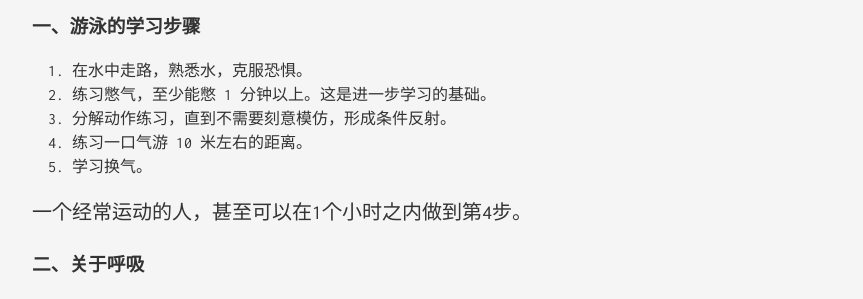
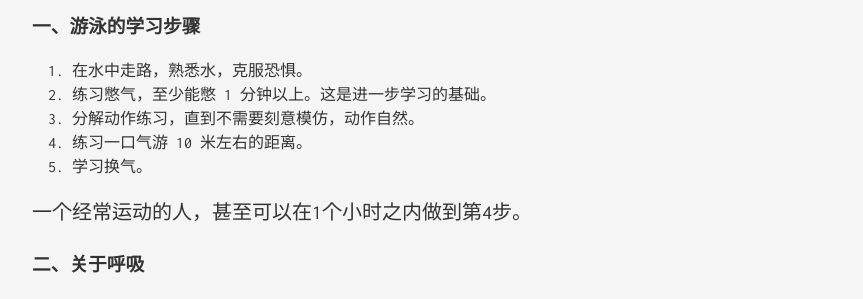
Before and after one commit to vainPointer/vainPointer.github.io, a Jekyll site: the page built from _posts/2018-04-11-the-beginners-swimming-guide.markdown, in a window 1280 px wide. Shown: the part 1278-1577 px from the top of the page, without its empty margins (208-1071 px from the left). Built offline with Jekyll 4.4.1, drawn with Linux system fonts in a browser that asks for light colours.

Commit message:
The beginner's swimming guide

```diff
--- a/_posts/2018-04-11-the-beginners-swimming-guide.markdown
+++ b/_posts/2018-04-11-the-beginners-swimming-guide.markdown
@@ -26,7 +26,7 @@ categories: [hobby]
 
 1. 在水中走路，熟悉水，克服恐惧。
 2. 练习憋气，至少能憋 1 分钟以上。这是进一步学习的基础。
-3. 分解动作练习，直到不需要刻意模仿，形成条件反射。
+3. 分解动作练习，直到不需要刻意模仿，动作自然。
 4. 练习一口气游 10 米左右的距离。
 5. 学习换气。
 
```
